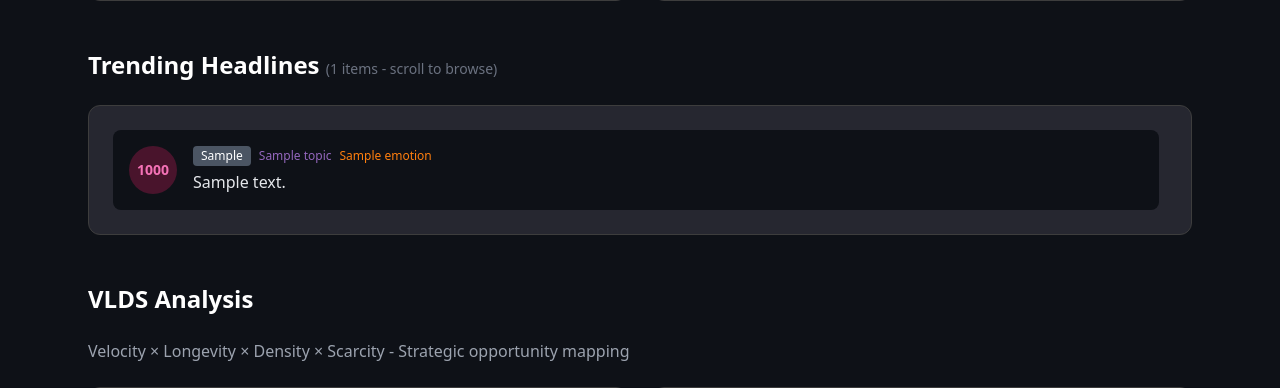
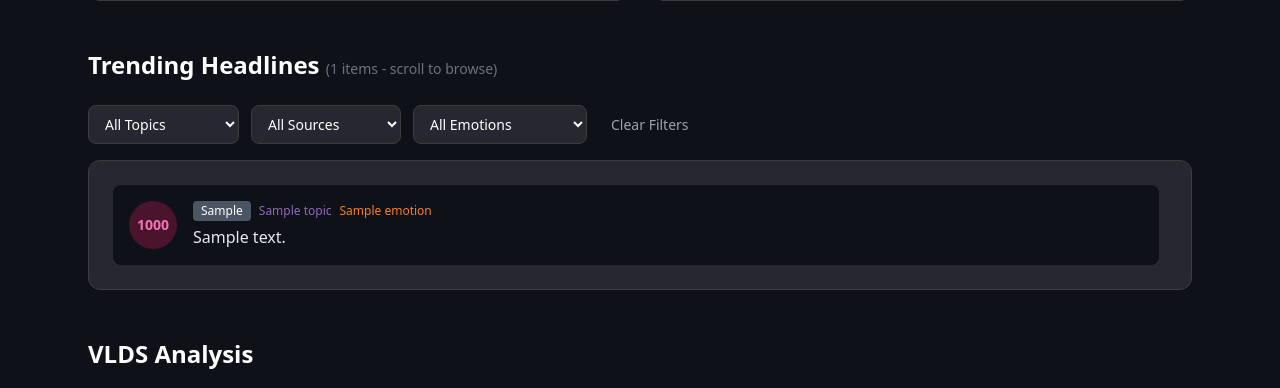
Before and after one commit to Chudetat/moodlight, a Python web app: template moodlight-v2/app/templates/dashboard.html in a window 1280 px wide. Shown: the part 1531-1919 px from the top of the page. Run offline with Jinja, Linux system fonts and the light colour scheme; the template is opened without the code that fills it: most values are stand-ins (such as "Sample title", 1, 10 or a date in 2020); some libraries are stand-ins or nearby versions.

Commit message:
Add headline filtering by topic, source, and emotion
- Add data attributes to headline items for filtering
- Implement Alpine.js filterHeadlines() method
- Add dynamic count display for filtered results
- Add Clear Filters button

```diff
--- a/moodlight-v2/app/templates/dashboard.html
+++ b/moodlight-v2/app/templates/dashboard.html
@@ -180,13 +180,73 @@
     <!-- ============================================ -->
     <!-- SECTION: Trending Headlines -->
     <!-- ============================================ -->
-    <section id="headlines" class="mb-12">
-        <h2 class="text-2xl font-semibold mb-6">Trending Headlines <span class="text-sm font-normal text-gray-500">({{ headlines|length }} items - scroll to browse)</span></h2>
+    <section id="headlines" class="mb-12" x-data="{
+        filterTopic: '',
+        filterSource: '',
+        filterEmotion: '',
+        visibleCount: {{ headlines|length if headlines else 0 }},
+        filterHeadlines() {
+            const items = document.querySelectorAll('.headline-item');
+            let count = 0;
+            items.forEach(item => {
+                const topic = item.dataset.topic || '';
+                const source = item.dataset.source || '';
+                const emotion = item.dataset.emotion || '';
+                const matchTopic = !this.filterTopic || topic === this.filterTopic;
+                const matchSource = !this.filterSource || source === this.filterSource;
+                const matchEmotion = !this.filterEmotion || emotion === this.filterEmotion;
+                if (matchTopic && matchSource && matchEmotion) {
+                    item.classList.remove('hidden');
+                    count++;
+                } else {
+                    item.classList.add('hidden');
+                }
+            });
+            this.visibleCount = count;
+        }
+    }">
+        <h2 class="text-2xl font-semibold mb-6">Trending Headlines <span class="text-sm font-normal text-gray-500" x-text="'(' + visibleCount + ' items - scroll to browse)'"></span></h2>
+
+        <!-- Filters -->
+        <div class="flex flex-wrap gap-3 mb-4">
+            <select x-model="filterTopic" @change="filterHeadlines()"
+                    class="px-3 py-2 bg-dark-card border border-dark-border rounded-lg text-sm focus:outline-none focus:border-primary">
+                <option value="">All Topics</option>
+                {% for t in topics[:15] %}
+                <option value="{{ t.topic }}">{{ t.topic }} ({{ t.count }})</option>
+                {% endfor %}
+            </select>
+
+            <select x-model="filterSource" @change="filterHeadlines()"
+                    class="px-3 py-2 bg-dark-card border border-dark-border rounded-lg text-sm focus:outline-none focus:border-primary">
+                <option value="">All Sources</option>
+                {% for s in sources %}
+                <option value="{{ s.source }}">{{ s.display_name }} ({{ s.count }})</option>
+                {% endfor %}
+            </select>
+
+            <select x-model="filterEmotion" @change="filterHeadlines()"
+                    class="px-3 py-2 bg-dark-card border border-dark-border rounded-lg text-sm focus:outline-none focus:border-primary">
+                <option value="">All Emotions</option>
+                {% for e in emotions[:10] %}
+                <option value="{{ e.emotion }}">{{ e.emotion }} ({{ e.count }})</option>
+                {% endfor %}
+            </select>
+
+            <button @click="filterTopic=''; filterSource=''; filterEmotion=''; filterHeadlines()"
+                    class="px-3 py-2 text-sm text-gray-400 hover:text-white">
+                Clear Filters
+            </button>
+        </div>
+
         <div class="bg-dark-card rounded-xl p-6 border border-dark-border">
             {% if headlines %}
-            <div class="space-y-4 max-h-[600px] overflow-y-auto pr-2">
+            <div id="headlines-container" class="space-y-4 max-h-[600px] overflow-y-auto pr-2">
                 {% for h in headlines %}
-                <div class="flex items-start gap-4 p-4 bg-dark-bg rounded-lg hover:bg-dark-border/30 transition-colors">
+                <div class="headline-item flex items-start gap-4 p-4 bg-dark-bg rounded-lg hover:bg-dark-border/30 transition-colors"
+                     data-topic="{{ h.topic or '' }}"
+                     data-source="{{ h.source or '' }}"
+                     data-emotion="{{ h.emotion or '' }}">
                     <!-- Empathy Score Badge -->
                     <div class="flex-shrink-0 w-12 h-12 rounded-full flex items-center justify-center text-sm font-bold
                         {% if h.empathy_score and h.empathy_score < 0.04 %}bg-blue-900/50 text-blue-400
```
